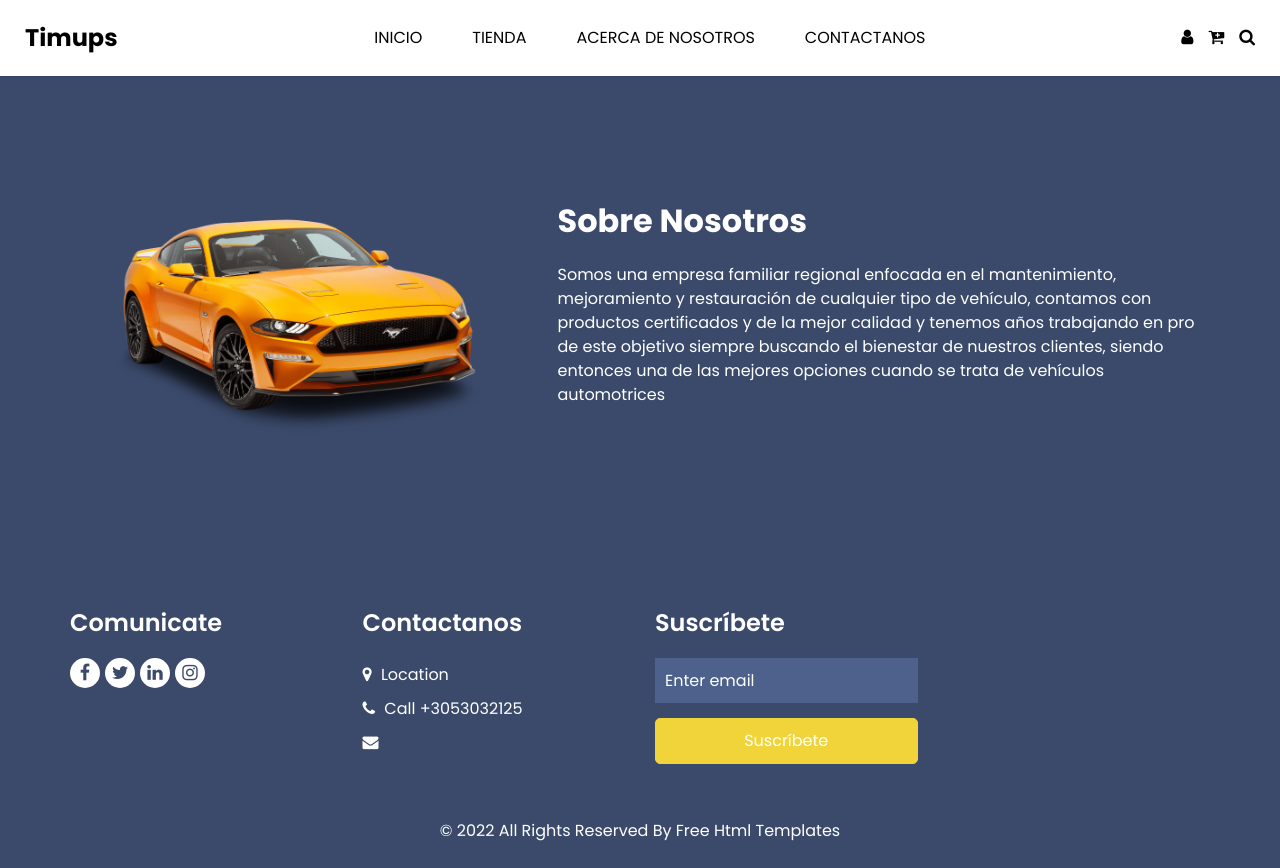
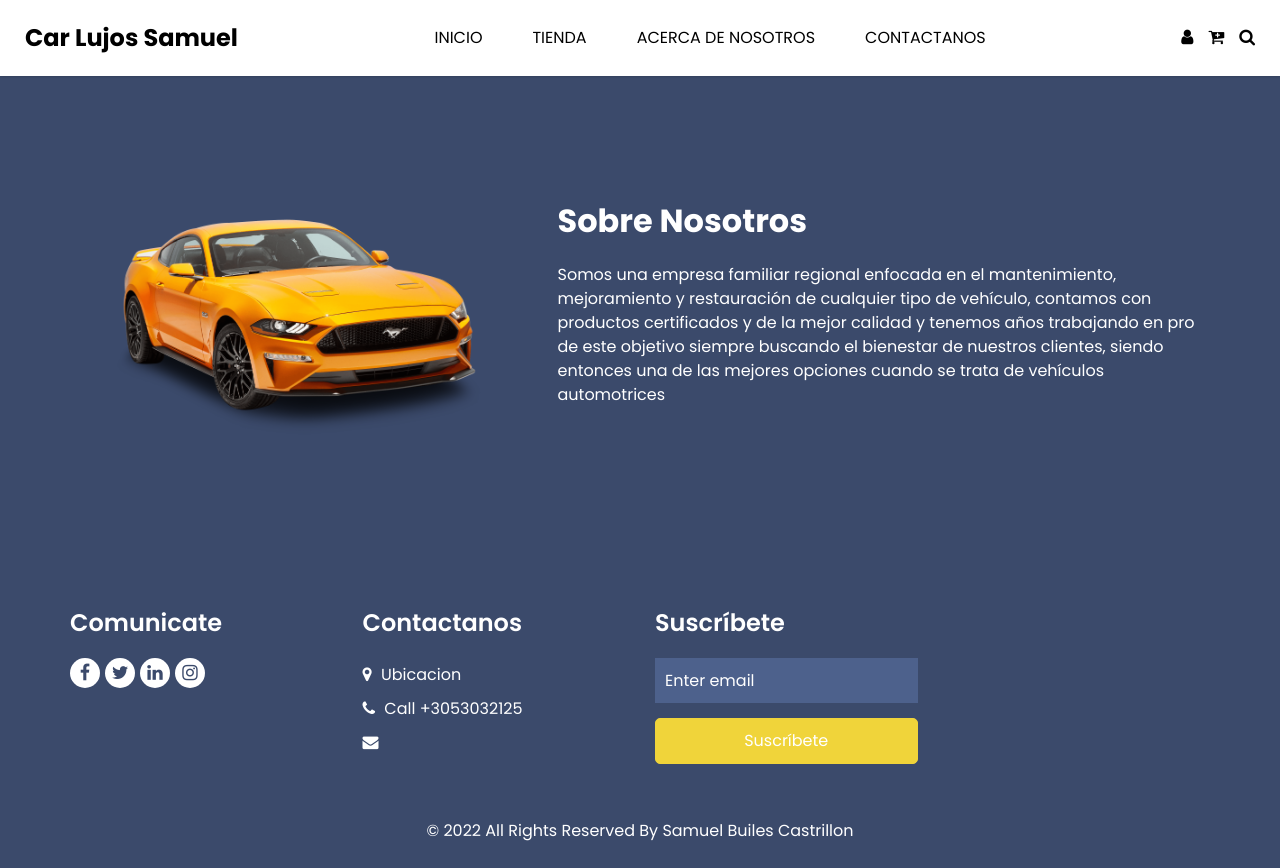
Before and after one commit to andresY19/Productos, a PHP site: page /about.html in a window 1280 px wide. Run offline with PHP 8.4, Linux system fonts and the light colour scheme; some libraries are stand-ins or nearby versions.

Commit message:
Villlin, Listo

```diff
--- a/about.html
+++ b/about.html
@@ -40,7 +40,7 @@
         <nav class="navbar navbar-expand-lg custom_nav-container ">
           <a class="navbar-brand" href="index.html">
             <span>
-              Timups
+              Car Lujos Samuel
             </span>
           </a>
 
@@ -140,10 +140,10 @@
               Contactanos
             </h4>
             <div class="contact_link_box">
-              <a href="">
+              <a href="https://goo.gl/maps/dq7eU652qj2VhFdc7" target="_blank">
                 <i class="fa fa-map-marker" aria-hidden="true"></i>
                 <span>
-                  Location
+                  Ubicacion
                 </span>
               </a>
               <a href="">
@@ -178,7 +178,7 @@
       <div class="footer-info">
         <p>
           &copy; <span id="displayYear"></span> All Rights Reserved By
-          <a href="https://html.design/">Free Html Templates</a>
+          <a href="https://html.design/">Samuel Builes Castrillon</a>
         </p>
       </div>
     </div>
--- a/index.php
+++ b/index.php
@@ -651,10 +651,10 @@ $mysqli->close();
               Reach at..
             </h4>
             <div class="contact_link_box">
-              <a href="">
+              <a href="https://goo.gl/maps/dq7eU652qj2VhFdc7" target="_blank">
                 <i class="fa fa-map-marker" aria-hidden="true"></i>
                 <span>
-                  Location
+                  Ubicacion
                 </span>
               </a>
               <a href="">
@@ -689,7 +689,7 @@ $mysqli->close();
       <div class="footer-info">
         <p>
           &copy; <span id="displayYear"></span> All Rights Reserved By
-          <a href="https://html.design/">Free Html Templates</a>
+          <a href="https://html.design/">Samuel Builes Castrillon</a>
         </p>
       </div>
     </div>
```
Also changed, not shown: contact.html (+4 -4 lines), index.html (+4 -4 lines).
